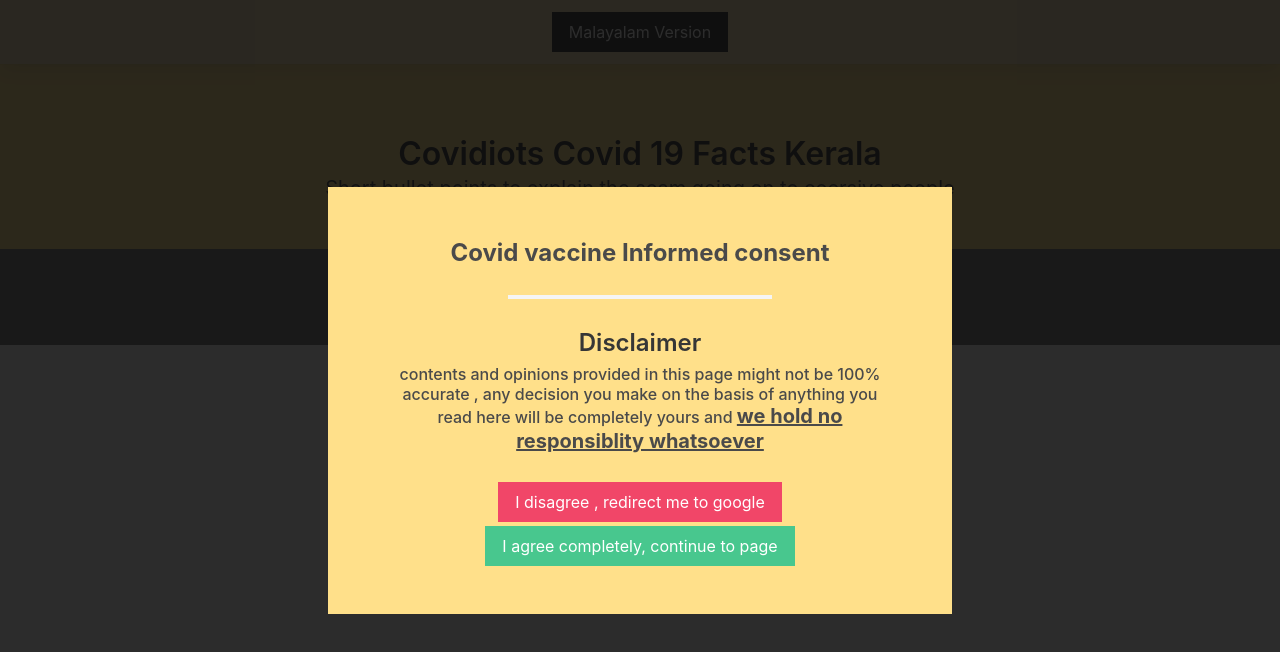
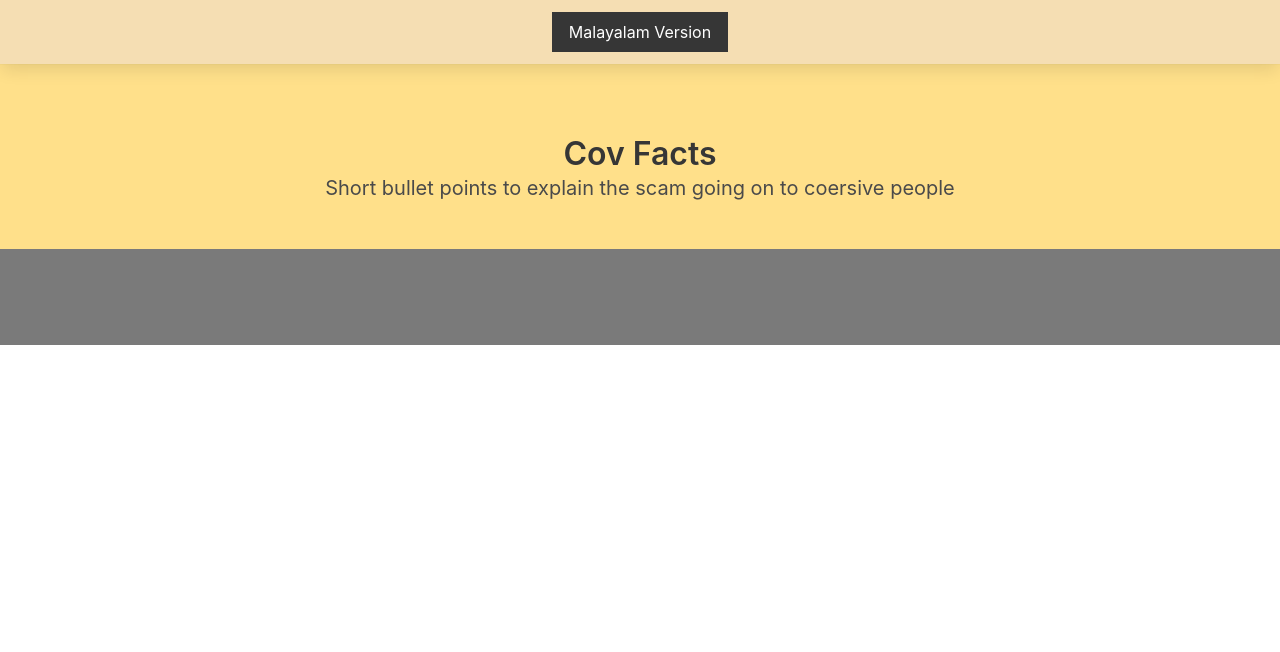
Before and after one commit to AmarjithTK/covaids, a plain HTML site: page index.html in a window 1280 px wide. Drawn offline with nearby package versions, Linux system fonts and the light colour scheme; no server answers.

Commit message:
moving on to self defense only

```diff
--- a/index.html
+++ b/index.html
@@ -21,7 +21,7 @@
         </div>
         <div class="hero-body has-text-centered">
             <p class="title">
-                Covidiots Covid 19 Facts Kerala
+                Cov Facts
             </p>
             <p class="subtitle">
                 Short bullet points to explain the scam going on to coersive people
@@ -41,18 +41,18 @@
         </ul>
     </section>
 
-    <div class="modal is-active ">
+    <!-- <div class="modal is-active ">
         <div class="modal-background is-dark">
         </div>
         <div class="modal-content">
-            <!--
+
             <div class="container has-background-danger centered">
                 <h2 class="subtitle">Disclaimer</h2>
                 <h1 class="title">Content provided from this page may not be 100 % accurate</h1>
-            </div> -->
+            </div>
 
 
-            <div class="hero m-2">
+             <div class="hero m-2">
                 <div class="hero-body has-background-warning is-flex is-justify-content-center is-align-items-center">
                     <div class="wrapper has-text-centered">
                         <h1 class="disclaim-heading is-size-4 has-text-weight-bold">Covid vaccine Informed consent</h1>
@@ -74,7 +74,7 @@
 
 
         </div>
-    </div>
+    </div> -->
 
 
     <script>
```
